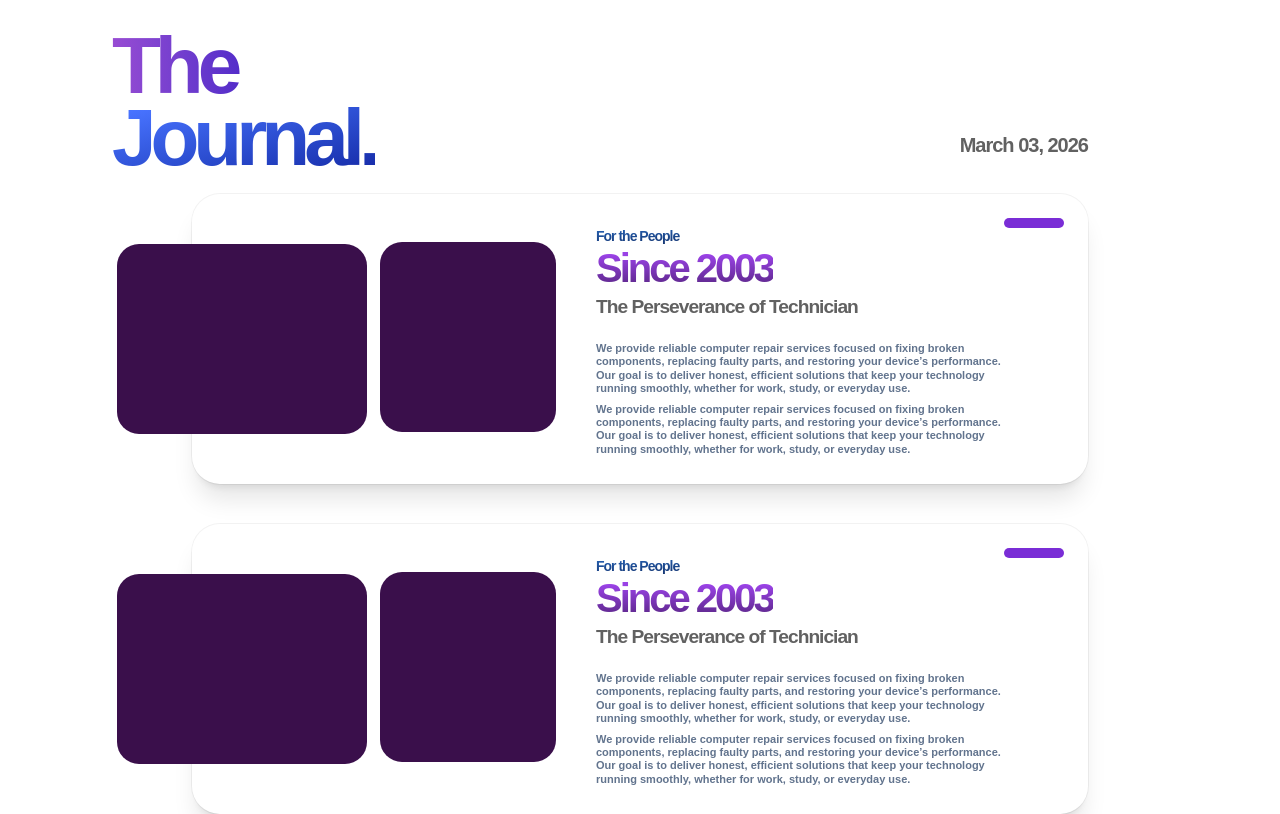
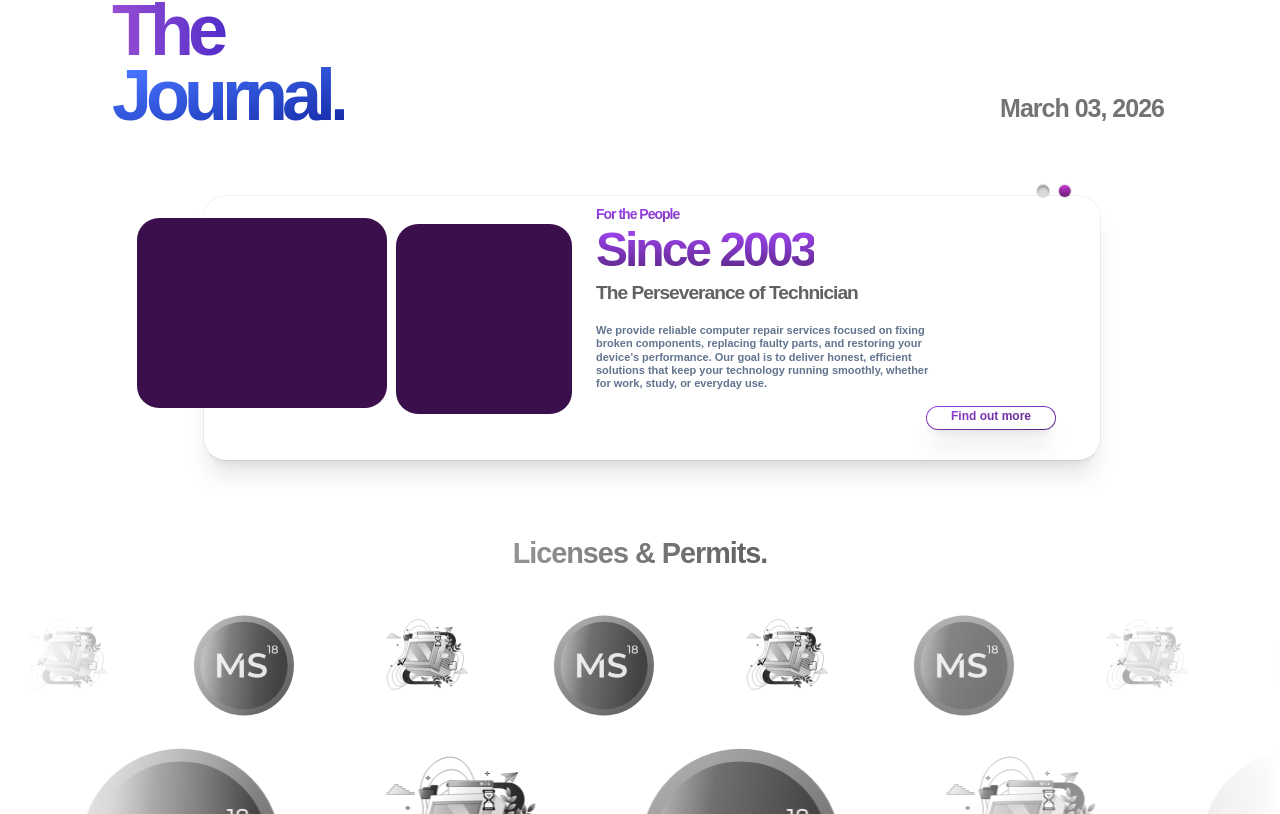
Before and after one commit to ms18services/MS18, a Next.js app: page / in a window 1280 px wide. Shown: the part 2786-3600 px from the top of the page. Built offline with nearby package versions, Linux system fonts and the light colour scheme; a web font is replaced by a local one.

Commit message:
03/13/26
thejournal JournalCarousel

```diff
--- a/src/app/components/JournalCard.tsx
+++ b/src/app/components/JournalCard.tsx
@@ -6,35 +6,43 @@ type JournalCardProps = {
 
 export default function JournalCard({ className }: JournalCardProps) {
   return (
-    <div className={className}>
-      <div className="relative mt-5 mx-auto w-full max-w-4xl overflow-visible">
-        <div className="absolute left-0 top-1/2 z-10 h-[200px] w-[500px] -translate-x-[30%] -translate-y-1/2 rounded-[22px] bg-[#3A0F4B] md:h-[190px] md:w-[250px]" />
+    <div className={`${className ?? ''} relative`}>
+    <div className="mt-9">
+      <div className="absolute left-1/2 mt-8 h-[16.5em] ml-3 w-full max-w-4xl -translate-x-1/2 rounded-[22px] shadow-xl ring-1 ring-black/5 "></div>
+      <div className="relative mt-1 mx-auto w-full max-w-4xl  overflow-visible">
+        <div className="absolute left-5 top-1/2 z-10 h-[300px] w-[500px] -translate-x-[30%] -translate-y-1/2 rounded-[22px] bg-[#3A0F4B] md:h-[190px] md:w-[250px]" />
 
-        <div className="relative w-full min-h-[290px] overflow-hidden rounded-[28px] shadow-xl ring-1 ring-black/5">
-          <div className="absolute right-6 top-6 h-2.5 w-15 rounded-full bg-[#7A2DD6]" />
+        <div className="relative w-full min-h-[290px] overflow-hidden rounded-[28px]">
 
-          <div className="flex flex-col gap-6 p-5 md:flex-row md:items-start md:gap-10 md:p-7">
+          <button
+            type="button"
+            className="absolute bottom-8 right-8 rounded-full border border-transparent bg-white px-6 py-1 text-[12px] font-semibold text-[#1D4ED8] shadow-xl [background:linear-gradient(#fff,#fff)_padding-box,linear-gradient(to_bottom_right,#9A42E6,#562580)_border-box]"
+          >
+            <p className="-mt-1 bg-gradient-to-br from-[#9A42E6] to-[#562580] bg-clip-text text-transparent">
+              Find out more
+            </p>
+          </button>
+
+          <div className="flex  -mt-2 flex-col gap-6 p-5 pb-16 md:flex-row md:items-start md:gap-10 md:p-7 md:pb-16">
             <div className="flex shrink-0 items-center gap-6">
-              <div className="ml-40 translate-y-5 h-[200px] w-[160px] rounded-[22px] bg-[#3A0F4B] md:h-[190px] md:w-[176px]" />
+              <div className="ml-44 translate-y-10 h-[200px] w-[160px] rounded-[22px] bg-[#3A0F4B] md:h-[190px] md:w-[176px]" />
             </div>
 
-            <div className="min-w-0">
-              <div className="text-[14px] translate-y-1 -tracking-[1px] font-bold bg-gradient-to-br from-[#2767BC]  to-[#070D33]  bg-clip-text text-transparent">For the People</div>
+            <div className="min-w-0 mt-4 -ml-4">
+              <div className="text-[14px] translate-y-1 -tracking-[1px] font-bold bg-gradient-to-br from-[#9A42E6]  to-[#562580]  from-20% to-90% bg-clip-text text-transparent">For the People</div>
               <div className="mt-1 text-[28px] font-bold leading-[1.05] -tracking-[1px]">
-                <span className="bg-gradient-to-b from-[#9A42E6]  to-[#562580] from-20% to-100% bg-clip-text text-transparent text-[2.5rem] -tracking-[3px]">Since 2003</span>
+                <span className="bg-gradient-to-b from-[#9A42E6]  to-[#562580] from-20% to-100% bg-clip-text text-transparent text-[3rem] -tracking-[3px]">Since 2003</span>
               </div>
               <div className="mt-1 text-[1.2em] font-bold text-[#616161] -tracking-[1px]">The Perseverance of Technician</div>
 
-              <div className="mt-5 mr-10 space-y-2 font-semibold text-[11px] leading-[1.2] text-slate-500">
+              <div className="mt-4 mr-30 space-y-2 font-semibold text-[11px] leading-[1.2] text-slate-500">
                 <p>
                   We provide reliable computer repair services focused on fixing broken components, replacing faulty parts, and
                   restoring your device’s performance. Our goal is to deliver honest, efficient solutions that keep your
                   technology running smoothly, whether for work, study, or everyday use.
                 </p>
                 <p>
-                  We provide reliable computer repair services focused on fixing broken components, replacing faulty parts, and
-                  restoring your device’s performance. Our goal is to deliver honest, efficient solutions that keep your
-                  technology running smoothly, whether for work, study, or everyday use.
+
                 </p>
               </div>
             </div>
@@ -42,5 +50,6 @@ export default function JournalCard({ className }: JournalCardProps) {
         </div>
       </div>
     </div>
+    </div>
   )
 }
--- a/src/app/components/JournalCard2.tsx
+++ b/src/app/components/JournalCard2.tsx
@@ -8,33 +8,38 @@ export default function JournalCard2({ className }: JournalCardProps) {
   return (
     <div className={className}>
       <div className="relative mt-5 mx-auto w-full max-w-4xl overflow-visible">
-        <div className="absolute left-0 top-1/2 z-10 h-[200px] w-[500px] -translate-x-[30%] -translate-y-1/2 rounded-[22px] bg-[#3A0F4B] md:h-[190px] md:w-[250px]" />
+        <div className="absolute left-0 top-1/2 z-10 h-[230px] w-[380px] -translate-x-[5%] -translate-y-1/2 rounded-[22px] bg-[#171BFF]" />
 
         <div className="relative w-full min-h-[290px] overflow-hidden rounded-[28px] shadow-xl ring-1 ring-black/5">
-          <div className="absolute right-6 top-6 h-2.5 w-15 rounded-full bg-[#7A2DD6]" />
+          <button
+            type="button"
+            className="absolute bottom-8 right-8 flex   items-center justify-center rounded-full border border-transparent px-6 py-1 text-[12px] font-semibold bg-black shadow-xl [background:linear-gradient(#fff,#fff)_padding-box,linear-gradient(to_bottom_right,#2767BC,#142699)_border-box] "
+          >
+            <p className="bg-gradient-to-br from-[#2767BC]  to-[#142699]  bg-clip-text text-transparent hover:text-white">
+              Find out more
+            </p>
+          </button>
 
-          <div className="flex flex-col gap-6 p-5 md:flex-row md:items-start md:gap-10 md:p-7">
+          <div className="flex flex-col gap-6 p-5 pb-16 md:flex-row md:items-start md:gap-10 md:p-7 md:pb-16">
             <div className="flex shrink-0 items-center gap-6">
-              <div className="ml-40 translate-y-5 h-[200px] w-[160px] rounded-[22px] bg-[#3A0F4B] md:h-[190px] md:w-[176px]" />
+              <div className="ml-40 translate-y-5 h-[200px] w-[160px] rounded-[22px]  md:h-[190px] md:w-[176px]" />
             </div>
 
-            <div className="min-w-0">
-              <div className="text-[14px] translate-y-1 -tracking-[1px] font-bold bg-gradient-to-br from-[#2767BC]  to-[#070D33]  bg-clip-text text-transparent">For the People</div>
-              <div className="mt-1 text-[28px] font-bold leading-[1.05] -tracking-[1px]">
-                <span className="bg-gradient-to-b from-[#9A42E6]  to-[#562580] from-20% to-100% bg-clip-text text-transparent text-[2.5rem] -tracking-[3px]">Since 2003</span>
+            <div className="min-w-0 pt-2">
+              <div className="text-[14px] -tracking-[1px] font-bold bg-gradient-to-b from-[#2767BC]  to-[#142699] from-20% to-100% bg-clip-text text-transparent ">For Companies</div>
+              <div className="mt-1 text-[20px] font-bold leading-[1] -tracking-[1px]">
+                <span className="bg-gradient-to-b from-[#2767BC]  to-[#142699]  bg-clip-text text-transparent from-40% to-100% w-full text-[2.1em] -tracking-[2px]">Willing to prepare you for the Digital Space.</span>
               </div>
               <div className="mt-1 text-[1.2em] font-bold text-[#616161] -tracking-[1px]">The Perseverance of Technician</div>
 
-              <div className="mt-5 mr-10 space-y-2 font-semibold text-[11px] leading-[1.2] text-slate-500">
+              <div className="mt-4 mr-30 space-y-2 font-semibold text-[11px] leading-[1.2] text-slate-500">
                 <p>
                   We provide reliable computer repair services focused on fixing broken components, replacing faulty parts, and
                   restoring your device’s performance. Our goal is to deliver honest, efficient solutions that keep your
                   technology running smoothly, whether for work, study, or everyday use.
                 </p>
                 <p>
-                  We provide reliable computer repair services focused on fixing broken components, replacing faulty parts, and
-                  restoring your device’s performance. Our goal is to deliver honest, efficient solutions that keep your
-                  technology running smoothly, whether for work, study, or everyday use.
+
                 </p>
               </div>
             </div>
--- /dev/null
+++ b/src/app/components/JournalCarousel.tsx
@@ -0,0 +1,167 @@
+
+'use client'
+
+import { useCallback, useEffect, useMemo, useRef, useState } from 'react'
+import JournalCard from './JournalCard'
+import JournalCard2 from './JournalCard2'
+
+type JournalCarouselProps = {
+  className?: string
+}
+
+export default function JournalCarousel({ className }: JournalCarouselProps) {
+  const slides = useMemo(() => [<JournalCard2 key="j2" />, <JournalCard key="j1" />], [])
+  const [index, setIndex] = useState(0)
+  const [isHovered, setIsHovered] = useState(false)
+  const [isFocused, setIsFocused] = useState(false)
+  const [isDragging, setIsDragging] = useState(false)
+  const [dragOffsetPx, setDragOffsetPx] = useState(0)
+
+  const activeDotClasses = useMemo(
+    () => [
+      'bg-gradient-to-b from-[#4873FF] to-[#142699]',
+      'bg-gradient-to-b from-[#C837D5] to-[#681D6F]',
+
+
+    ],
+    [],
+  )
+
+  const viewportRef = useRef<HTMLDivElement | null>(null)
+  const dragStartXRef = useRef<number | null>(null)
+  const widthRef = useRef<number>(0)
+  const indexRef = useRef<number>(index)
+
+  useEffect(() => {
+    indexRef.current = index
+  }, [index])
+
+  const goPrev = useCallback(() => {
+    setIndex((i) => (i - 1 + slides.length) % slides.length)
+  }, [slides.length])
+
+  const goNext = useCallback(() => {
+    setIndex((i) => (i + 1) % slides.length)
+  }, [slides.length])
+
+  const goTo = useCallback(
+    (nextIndex: number) => {
+      const normalized = ((nextIndex % slides.length) + slides.length) % slides.length
+      setIndex(normalized)
+    },
+    [slides.length],
+  )
+
+  useEffect(() => {
+    if (isHovered || isFocused || isDragging) return
+
+    const id = window.setInterval(() => {
+      setIndex((i) => (i + 1) % slides.length)
+    }, 5000)
+
+    return () => window.clearInterval(id)
+  }, [isDragging, isFocused, isHovered, slides.length])
+
+  const onPointerDown = useCallback((e: React.PointerEvent<HTMLDivElement>) => {
+    if (!viewportRef.current) return
+    widthRef.current = viewportRef.current.getBoundingClientRect().width
+    dragStartXRef.current = e.clientX
+    setIsDragging(true)
+    setDragOffsetPx(0)
+    try {
+      ;(e.currentTarget as HTMLDivElement).setPointerCapture(e.pointerId)
+    } catch {
+      // ignore
+    }
+  }, [])
+
+  const onPointerMove = useCallback((e: React.PointerEvent<HTMLDivElement>) => {
+    if (!isDragging) return
+    if (dragStartXRef.current == null) return
+    const delta = e.clientX - dragStartXRef.current
+    setDragOffsetPx(delta)
+  }, [isDragging])
+
+  const endDrag = useCallback(
+    (e: React.PointerEvent<HTMLDivElement>) => {
+      if (!isDragging) return
+      const width = widthRef.current || 1
+      const threshold = Math.max(60, width * 0.18)
+
+      const delta = dragOffsetPx
+      setIsDragging(false)
+      setDragOffsetPx(0)
+      dragStartXRef.current = null
+
+      if (Math.abs(delta) > threshold) {
+        if (delta < 0) {
+          setIndex((i) => (i + 1) % slides.length)
+        } else {
+          setIndex((i) => (i - 1 + slides.length) % slides.length)
+        }
+      } else {
+        setIndex(indexRef.current)
+      }
+
+      try {
+        ;(e.currentTarget as HTMLDivElement).releasePointerCapture(e.pointerId)
+      } catch {
+        // ignore
+      }
+    },
+    [dragOffsetPx, isDragging, slides.length],
+  )
+
+  const baseTranslatePercent = index * 100
+  const dragTranslatePercent = widthRef.current ? (dragOffsetPx / widthRef.current) * 100 : 0
+  const translatePercent = baseTranslatePercent - dragTranslatePercent
+
+  return (
+    <div className={className}>
+      <div className="relative">
+        <div
+          ref={viewportRef}
+          className="overflow-x-hidden overflow-y-visible touch-pan-y pb-12"
+          onPointerDown={onPointerDown}
+          onPointerMove={onPointerMove}
+          onPointerUp={endDrag}
+          onPointerCancel={endDrag}
+          onPointerLeave={(e) => {
+            if (isDragging) endDrag(e)
+          }}
+          onMouseEnter={() => setIsHovered(true)}
+          onMouseLeave={() => setIsHovered(false)}
+          onFocusCapture={() => setIsFocused(true)}
+          onBlurCapture={() => setIsFocused(false)}
+        >
+          <div
+            className={isDragging ? 'flex' : 'flex transition-transform duration-500 ease-out'}
+            style={{ transform: `translateX(-${translatePercent}%)` }}
+          >
+            {slides.map((slide, i) => (
+              <div key={i} className="flex w-full shrink-0 justify-center">
+                {slide}
+              </div>
+            ))}
+          </div>
+        </div>
+
+        <div className="pointer-events-auto absolute scale-120 right-25 top-[58px] z-30 flex items-center gap-2">
+          {slides.map((_, i) => (
+            <button
+              key={i}
+              type="button"
+              onClick={() => goTo(i)}
+              className={`h-2.5 w-2.5 rounded-full ring-1 ring-black/10 ${
+                i === index
+                  ? activeDotClasses[i % activeDotClasses.length]
+                  : 'bg-[#D9D9D9] shadow-[inset_0_2px_2px_rgba(0,0,0,0.28)]'
+              }`}
+              aria-label={`Go to slide ${i + 1}`}
+            />
+          ))}
+        </div>
+      </div>
+    </div>
+  )
+}
--- a/src/app/components/about.tsx
+++ b/src/app/components/about.tsx
@@ -62,6 +62,9 @@ export default function About() {
         <div>
           <TheJournal />
         </div>
+        <div>
+          <License />
+        </div>
 
 
         </div>
--- a/src/app/components/license.tsx
+++ b/src/app/components/license.tsx
@@ -4,17 +4,16 @@ import Image from 'next/image'
 export default function License() {
     return (
 
-            <section className="marquee-speed-license w-full mx-auto py-15 mt-15 overflow-visible">
+            <section className="marquee-speed-license w-full mx-auto py-5 -mt-7 overflow-visible">
               <div className="mx-auto max-w-8xl px-6">
                         {/* window */}
 
 
-                <h1 className="relative translate-x-[30%] text-[5em] -tracking-[8px] font-bold">
+                <h1 className="text-center text-[1.8em]  -tracking-[1px] font-bold">
 
-                 <span className="relative z-20 ml-42 bg-gradient-to-r from-[#984CD3] via-[#522BC9] to-[#411563] to-[90%] text-transparent bg-clip-text">
+                 <span className="relative z-20 bg-gradient-to-r from-[#984CD3] via-[#522BC9] grayscale opacity-70 to-[#411563] to-[90%] text-transparent bg-clip-text hover:grayscale-0 transition-all duration-300 cursor-default hover:opacity-100">
                   Licenses & Permits.
                   </span>
-                  <img src="/windowpc.svg" alt="Window PC" className="scale-59 absolute right-30 -top-28 z-10" />
 
                 </h1>
               </div>
--- a/src/app/components/partners.tsx
+++ b/src/app/components/partners.tsx
@@ -5,7 +5,7 @@ import Image from "next/image";
 export default function IPartners() {
   return (
 
-    <section className="marquee-speed-partners w-full mx-auto -mt-5 py-5  scale-60">
+    <section className="marquee-speed-partners w-full mx-auto -mt-13 py-5  scale-60">
       <div className="mx-auto max-w-8xl px-6">
         <h1 className="mx-auto w-max grayscale whitespace-nowrap text-center text-[30px] -tracking-[2px] font-semibold bg-gradient-to-br from-[#4873FF] via-[#1629A6] to-[#142699] from-5% via-50% to-100% bg-clip-text text-transparent cursor-default hover:grayscale-0 transition-all duration-300 ">
           MS18 Computer Supplies & Services Partners are:
--- a/src/app/components/thejournal.tsx
+++ b/src/app/components/thejournal.tsx
@@ -1,14 +1,14 @@
 'use client'
 
-import JournalCard from './JournalCard'
-import JournalCard2 from './JournalCard2'
+import JournalCarousel from './JournalCarousel'
 
 export default function TheJournal() {
     return (
-        <section className="w-full mx-auto py-5 mt-5 overflow-visible">
+        <section className="w-full mx-auto py-3 mt-5 overflow-x-hidden overflow-visible ">
+
           <div className="mx-auto max-w-6xl px-6">
             <div className="grid grid-cols-[1fr_auto] items-start gap-6">
-              <h1 className="relative min-w-0 grid justify-start text-left text-[5em] leading-[0.9] -tracking-[6px] font-bold">
+              <h1 className="mt-2 relative min-w-0 grid justify-start text-left text-[4.5em] leading-[0.9] -tracking-[6px] font-bold">
                 <span className="relative z-20 bg-gradient-to-r from-[#984CD3] via-[#522BC9] to-[#411563] to-[90%] text-transparent bg-clip-text">
                   The
                 </span>
@@ -17,14 +17,11 @@ export default function TheJournal() {
                 </span>
               </h1>
 
-              <div className="pt-5 text-right text-[20px] font-bold -tracking-[1px] text-[#616161] translate-y-20 pr-20 whitespace-nowrap">March 03, 2026</div>
+              <div className="pt-2 text-right text-[25px] font-bold -tracking-[1px] h-20 text-black/55 translate-y-23 pr-1 whitespace-nowrap">March 03, 2026</div>
             </div>
 
-            <JournalCard />
+            <JournalCarousel />
 
-            <div className="mt-10">
-              <JournalCard2 />
-            </div>
           </div>
         </section>
     )
```
